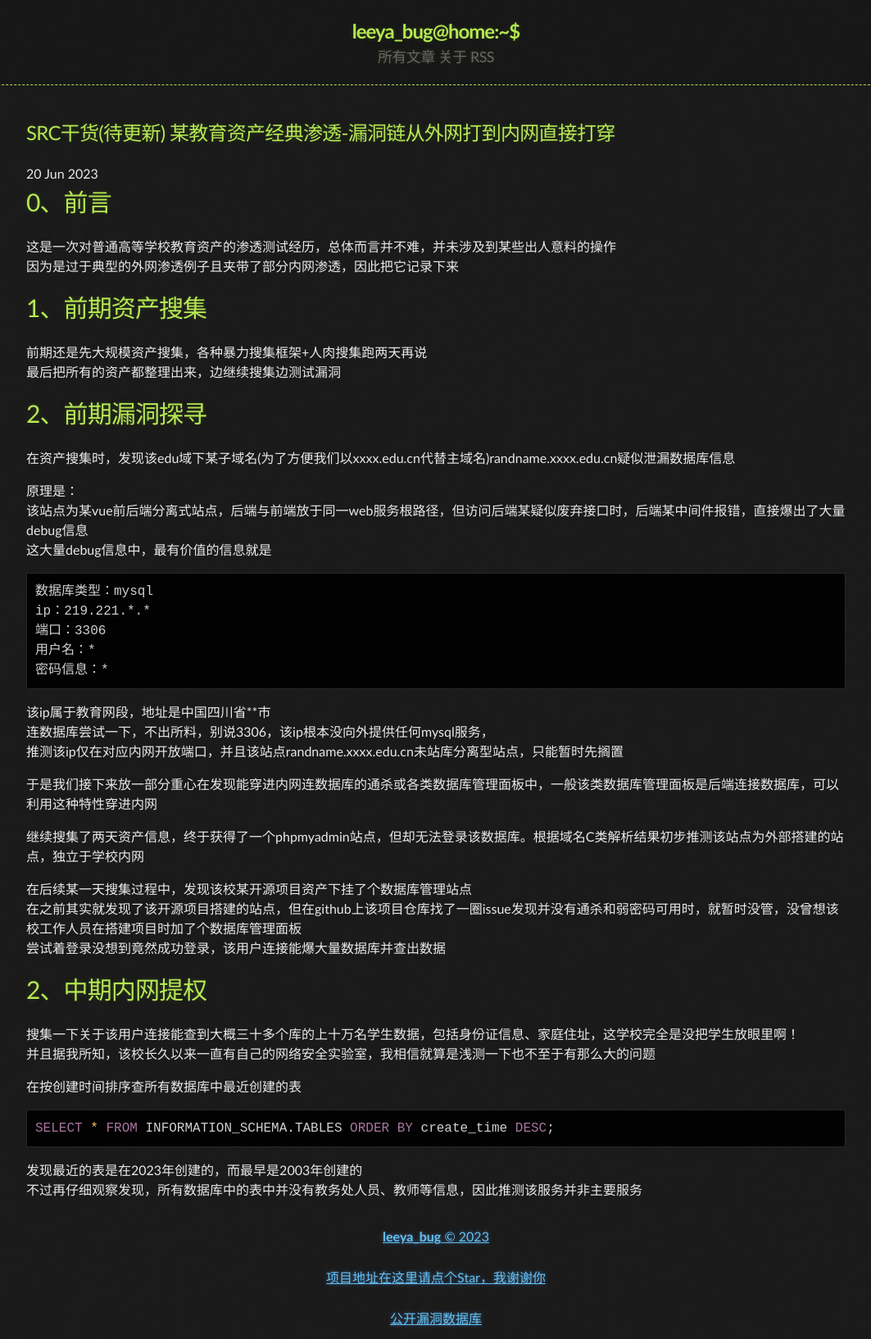
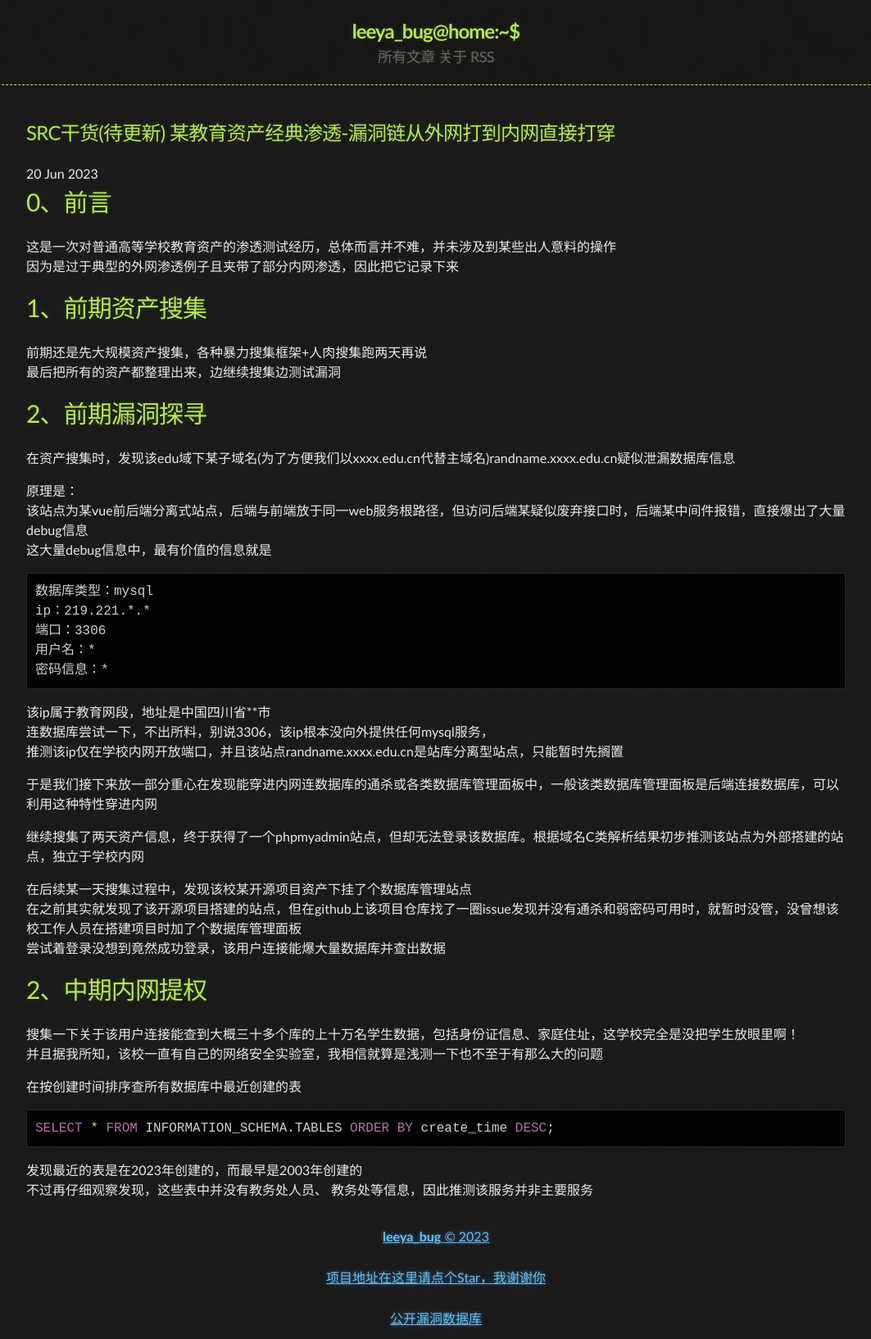
Before and after one commit to Leeyangee/leeyangee.github.io, a Jekyll site: the page built from _posts/2023-06-20-SRC干货(待更新) 某教育资产经典渗透-漏洞链从外网打到内网直接打穿.md, in a window 1280 px wide. Shown: the whole page at 82% size, without its empty margins (108-1171 px from the left). Built offline with Jekyll 4.4.1, drawn with Linux system fonts in a browser that asks for light colours.

Commit message:
Update 2023-06-20-SRC干货(待更新) 某教育资产经典渗透-漏洞链从外网打到内网直接打穿.md

````diff
--- a/_posts/2023-06-20-SRC干货(待更新) 某教育资产经典渗透-漏洞链从外网打到内网直接打穿.md
+++ b/_posts/2023-06-20-SRC干货(待更新) 某教育资产经典渗透-漏洞链从外网打到内网直接打穿.md
@@ -48,7 +48,7 @@ ip：219.221.*.*
 ```
 该ip属于教育网段，地址是中国四川省**市
 连数据库尝试一下，不出所料，别说3306，该ip根本没向外提供任何mysql服务，
-推测该ip仅在对应内网开放端口，并且该站点randname.xxxx.edu.cn未站库分离型站点，只能暂时先搁置
+推测该ip仅在学校内网开放端口，并且该站点randname.xxxx.edu.cn是站库分离型站点，只能暂时先搁置
 
 于是我们接下来放一部分重心在发现能穿进内网连数据库的通杀或各类数据库管理面板中，一般该类数据库管理面板是后端连接数据库，可以利用这种特性穿进内网
 
@@ -61,11 +61,11 @@ ip：219.221.*.*
 # [](#header-1)2、中期内网提权
 
 搜集一下关于该用户连接能查到大概三十多个库的上十万名学生数据，包括身份证信息、家庭住址，这学校完全是没把学生放眼里啊！
-并且据我所知，该校长久以来一直有自己的网络安全实验室，我相信就算是浅测一下也不至于有那么大的问题
+并且据我所知，该校一直有自己的网络安全实验室，我相信就算是浅测一下也不至于有那么大的问题
 
 在按创建时间排序查所有数据库中最近创建的表
 ```sql
 SELECT * FROM INFORMATION_SCHEMA.TABLES ORDER BY create_time DESC;
 ```
 发现最近的表是在2023年创建的，而最早是2003年创建的
-不过再仔细观察发现，所有数据库中的表中并没有教务处人员、教师等信息，因此推测该服务并非主要服务
+不过再仔细观察发现，这些表中并没有教务处人员、 教务处等信息，因此推测该服务并非主要服务
````
